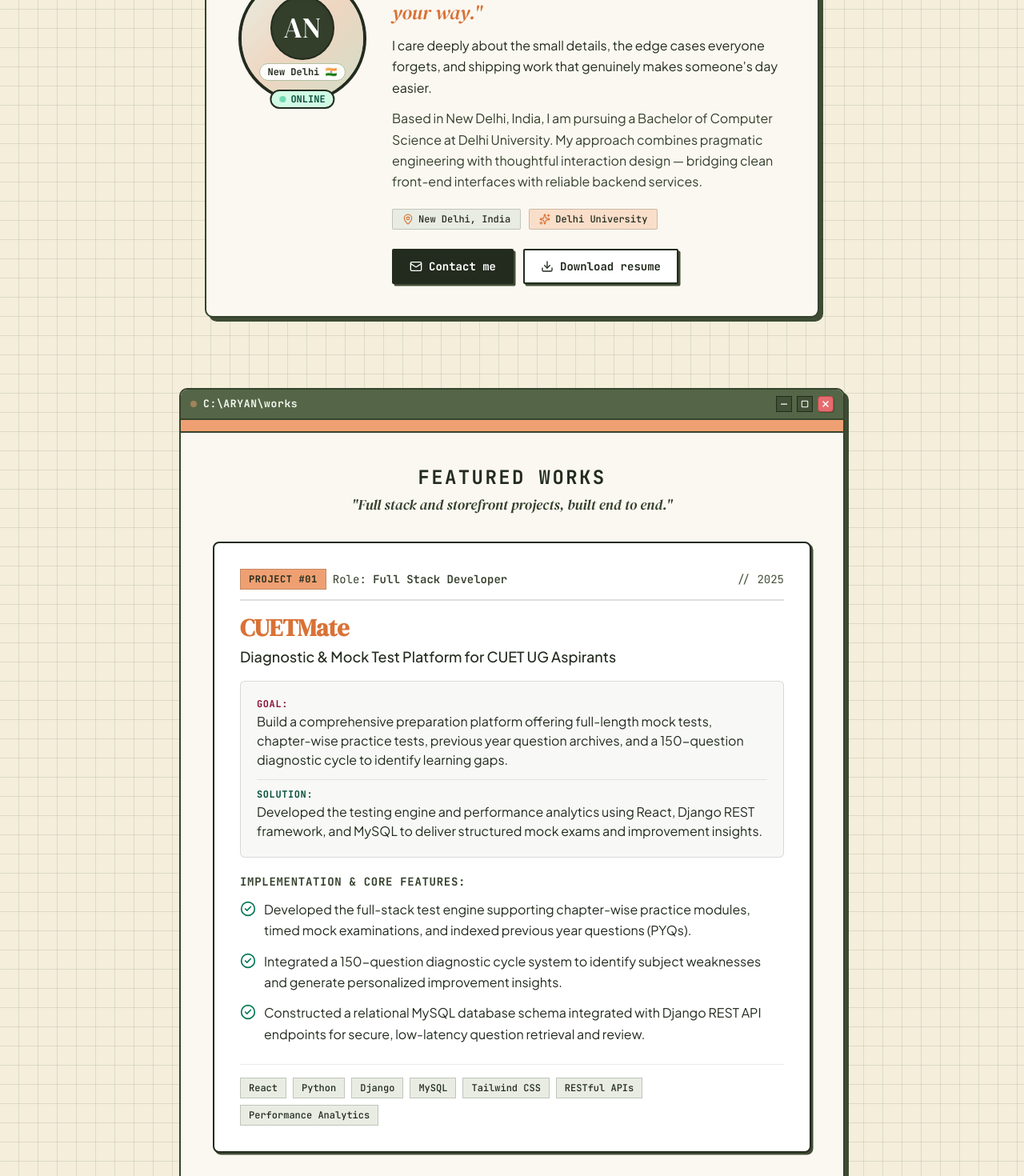
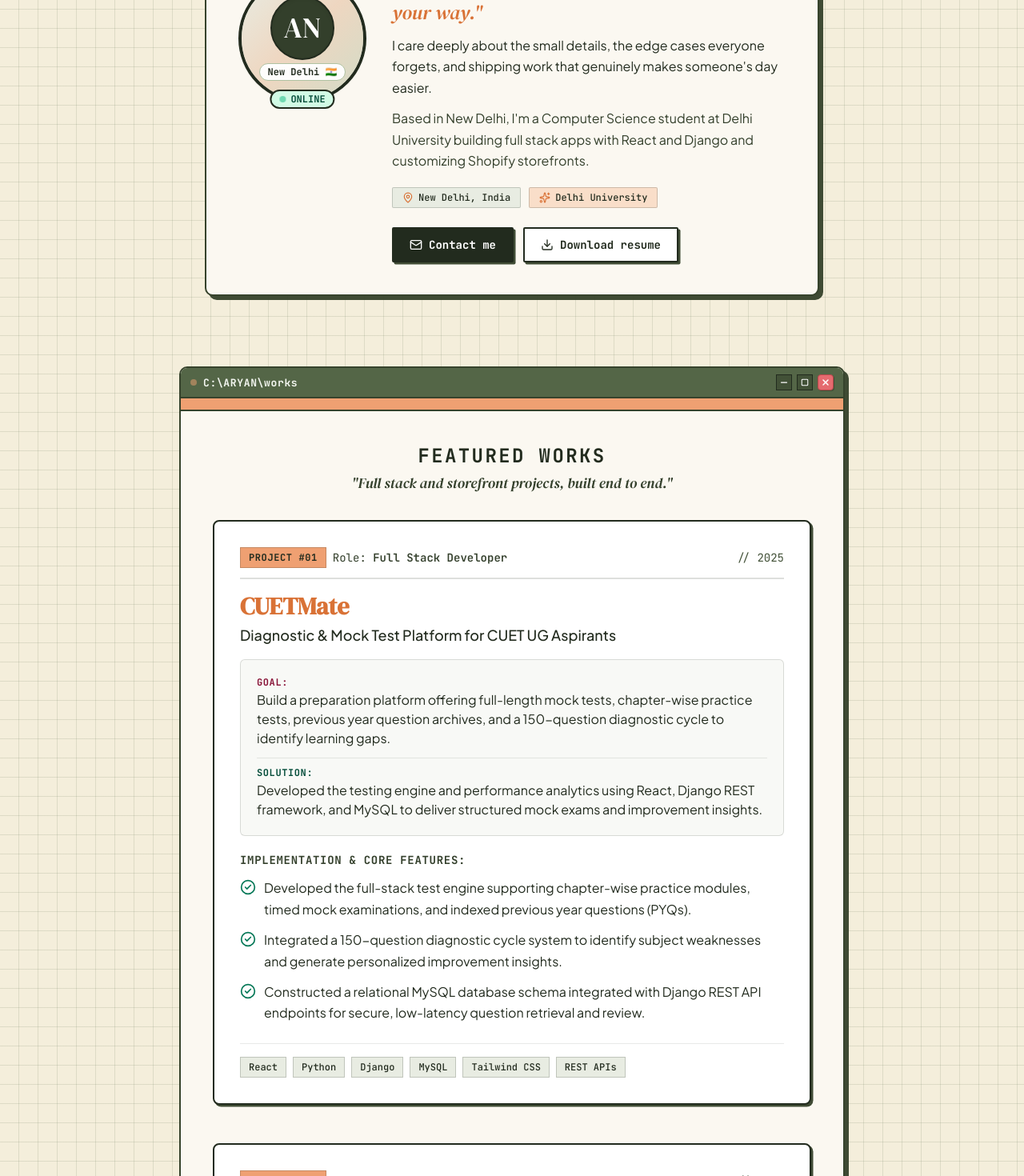
Before and after one commit to negikarecode/Portfolio, a React (Vite) app: page / in a window 1280 px wide. Shown: the part 660-2130 px from the top of the page at 80% size. Built offline with nearby package versions, Linux system fonts and the light colour scheme.

Commit message:
refactor: final editorial pass on subtitles, bio, tags, and wording

```diff
--- a/src/components/Education.tsx
+++ b/src/components/Education.tsx
@@ -19,7 +19,7 @@ export const Education: React.FC = () => {
             EDUCATION & CREDENTIALS
           </h2>
           <p className="font-serif italic text-base sm:text-lg text-olive-800 mt-1 leading-relaxed">
-            "Formal foundations in computer science and validated software engineering certifications."
+            "Computer science foundations, plus an IBM full stack certification."
           </p>
         </div>
 
--- a/src/components/Experience.tsx
+++ b/src/components/Experience.tsx
@@ -19,7 +19,7 @@ export const Experience: React.FC = () => {
             WORK EXPERIENCE
           </h2>
           <p className="font-serif italic text-base sm:text-lg text-olive-800 mt-1 leading-relaxed">
-            "Hands-on front-end and web development in fast-paced production environments."
+            "Front-end and Shopify development across two internships."
           </p>
         </div>
 
--- a/src/components/Tools.tsx
+++ b/src/components/Tools.tsx
@@ -61,7 +61,7 @@ export const Tools: React.FC = () => {
 
         {/* Footnote bar (Clean wording: 11 tools, used across my projects) */}
         <div className="mt-8 pt-5 border-t-2 border-dashed border-olive-900/15 flex flex-wrap items-center justify-between gap-2 text-xs sm:text-sm font-mono text-olive-800">
-          <span>Active Modules: 11 tools</span>
+          <span>11 tools</span>
           <span className="font-bold text-copper">Used across my projects</span>
         </div>
       </RetroWindow>
--- a/src/components/Works.tsx
+++ b/src/components/Works.tsx
@@ -114,8 +114,8 @@ export const Works: React.FC = () => {
                 </div>
 
                 {/* Tech Stack Pills & Action Links */}
-                <div className="flex flex-wrap items-center justify-between gap-4 pt-4 border-t border-olive-900/10">
-                  <div className="flex flex-wrap gap-2">
+                <div className="flex flex-wrap items-center justify-between gap-3 pt-4 border-t border-olive-900/10">
+                  <div className="flex flex-wrap gap-1.5 sm:gap-2">
                     {project.techStack.map((tech) => (
                       <span
                         key={tech}
--- a/src/data/portfolioData.ts
+++ b/src/data/portfolioData.ts
@@ -20,9 +20,9 @@ export const portfolioData: PortfolioData = {
       headline: "I'm a full stack developer who gets a little too excited about making complicated things feel simple.",
       short: "I care deeply about the small details, the edge cases everyone forgets, and shipping work that genuinely makes someone's day easier.",
       paragraphs: [
-        "Based in New Delhi, India, I am pursuing a Bachelor of Computer Science at Delhi University. My approach combines pragmatic engineering with thoughtful interaction design — bridging clean front-end interfaces with reliable backend services.",
-        "From customizing production Shopify storefronts using Liquid, HTML, CSS, and modern JavaScript to building full-stack platforms with React, Python, and Django, I focus on turning technical requirements into fast, responsive digital experiences.",
-        "Certified as an IBM Full Stack Software Developer, I've contributed to client deliverables through software internships at Open Limits and Klynt Solutions, prioritizing performance, semantic accessibility, and modular component architecture."
+        "Based in New Delhi, I'm a Computer Science student at Delhi University building full stack apps with React and Django and customizing Shopify storefronts.",
+        "From developing Shopify storefronts using Liquid, HTML, CSS, and JavaScript to building web apps with React, Python, and Django, I focus on clean code and reliable user experiences.",
+        "Certified as an IBM Full Stack Software Developer, I've worked across internships at Open Limits and Klynt Solutions focusing on responsive design, performance, and component structure."
       ],
     },
     resumePdfUrl: "/Aryan_Negi_Resume.pdf",
@@ -69,14 +69,14 @@ export const portfolioData: PortfolioData = {
       subtitle: "Diagnostic & Mock Test Platform for CUET UG Aspirants",
       role: "Full Stack Developer",
       period: "2025",
-      goal: "Build a comprehensive preparation platform offering full-length mock tests, chapter-wise practice tests, previous year question archives, and a 150-question diagnostic cycle to identify learning gaps.",
+      goal: "Build a preparation platform offering full-length mock tests, chapter-wise practice tests, previous year question archives, and a 150-question diagnostic cycle to identify learning gaps.",
       solution: "Developed the testing engine and performance analytics using React, Django REST framework, and MySQL to deliver structured mock exams and improvement insights.",
       bullets: [
         "Developed the full-stack test engine supporting chapter-wise practice modules, timed mock examinations, and indexed previous year questions (PYQs).",
         "Integrated a 150-question diagnostic cycle system to identify subject weaknesses and generate personalized improvement insights.",
         "Constructed a relational MySQL database schema integrated with Django REST API endpoints for secure, low-latency question retrieval and review."
       ],
-      techStack: ["React", "Python", "Django", "MySQL", "Tailwind CSS", "RESTful APIs", "Performance Analytics"],
+      techStack: ["React", "Python", "Django", "MySQL", "Tailwind CSS", "REST APIs"],
       links: {
         // demo: "https://...",
         // code: "https://github.com/..."
```
Also changed, not shown: profile.png (added).
